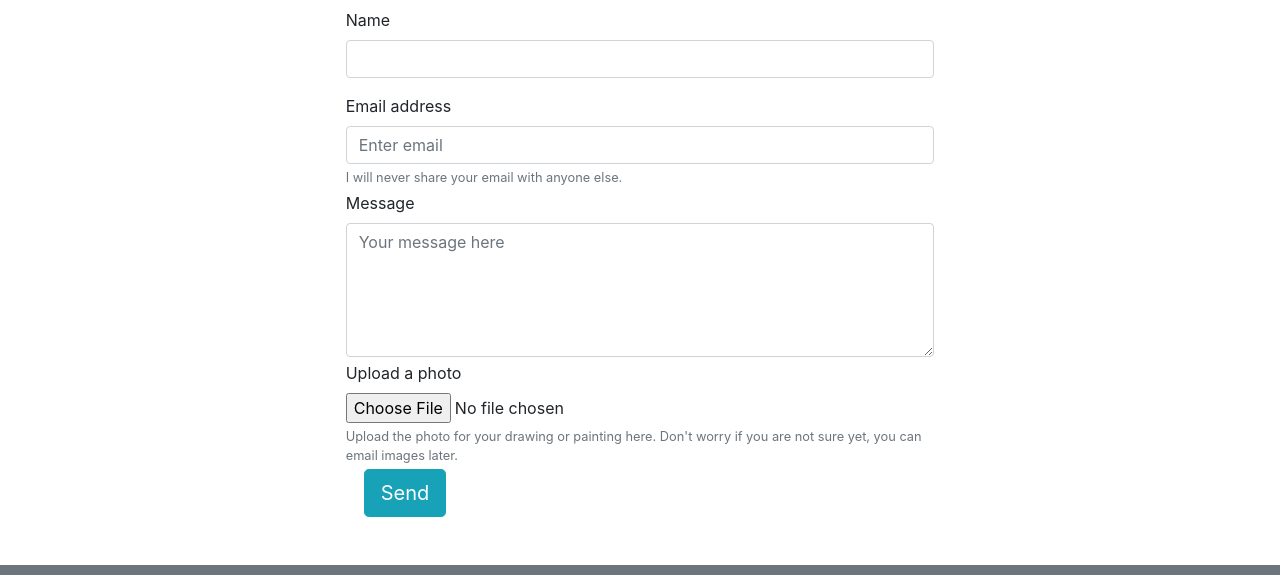
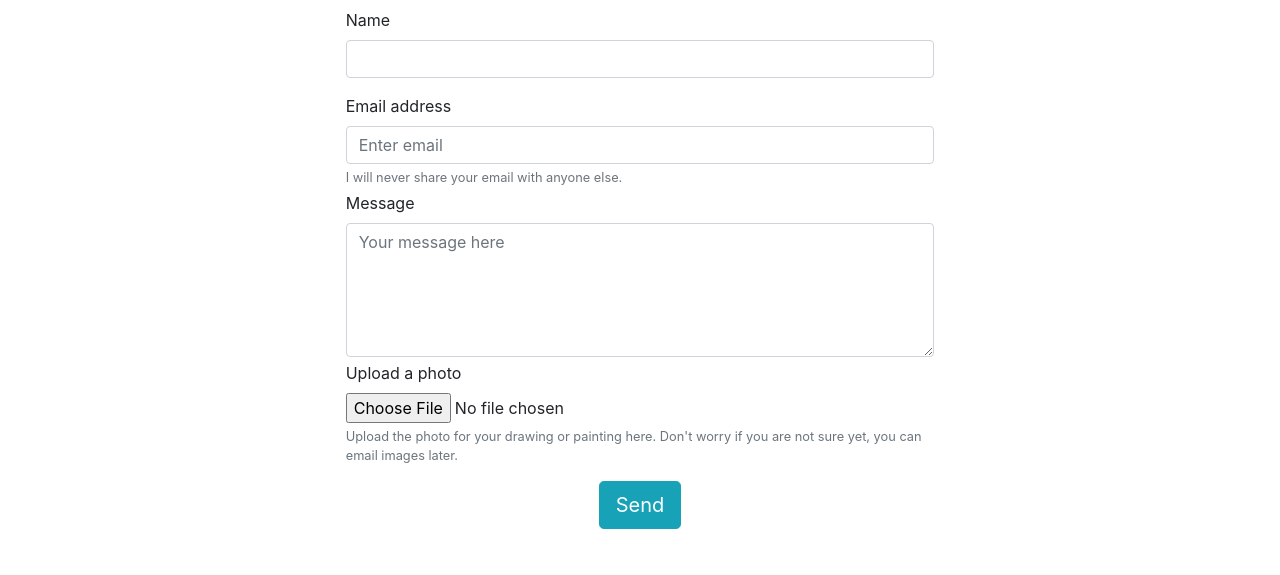
Before and after one commit to AJGreaves/portrait-artist, a plain HTML site: page contact.html in a window 1280 px wide. Shown: the part 616-1191 px from the top of the page. Drawn offline with nearby package versions, Linux system fonts and the light colour scheme.

Commit message:
contact page form button placed centre and top margin adjusted to improve spacing

```diff
--- a/contact.html
+++ b/contact.html
@@ -107,7 +107,7 @@
                                 </small>
                             </div>
                             <div class="container-fluid">
-                            	<div class="row">
+                            	<div class="row justify-content-center mt-3">
                             		<button type="submit" class="btn btn-info btn-lg">Send</button>
                             	</div>
                             </div>
```
